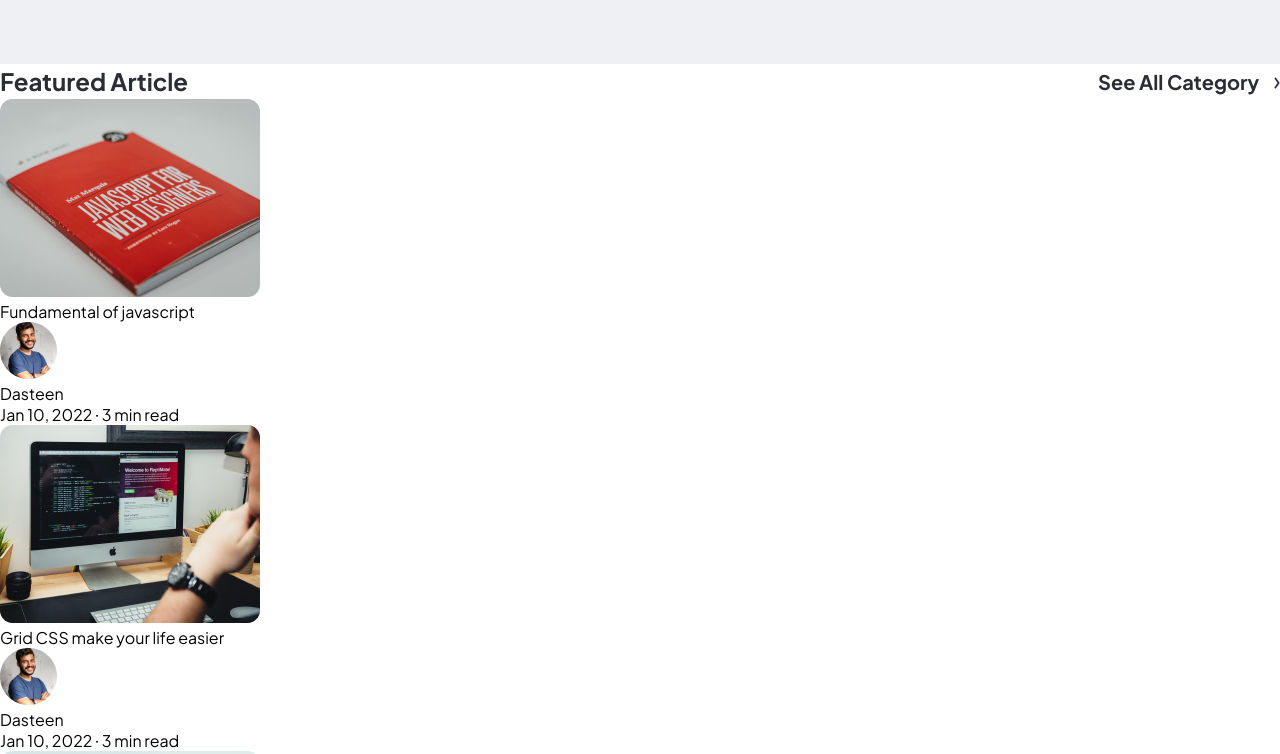
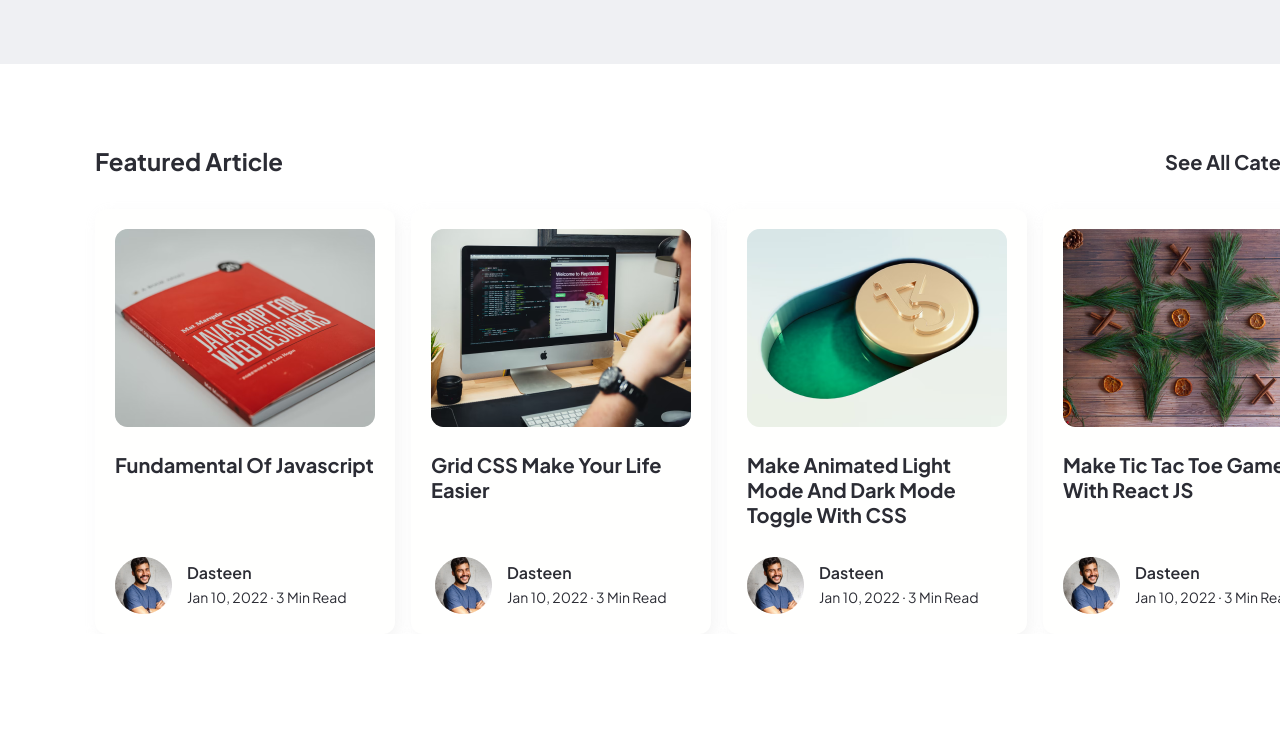
Before and after one commit to Tania-Luk/HTML-CSS, a plain HTML site: page Test work/TW.html in a window 1280 px wide. Shown: the part 1336-2090 px from the top of the page. After the commit the page ends 1970 px from the top, so only its background shows below. Drawn offline with Linux system fonts and the light colour scheme.

Commit message:
Змінила section Article-Posts в TW

```diff
--- a/Test work/Style.css
+++ b/Test work/Style.css
@@ -193,7 +193,6 @@ input[type="submit"]{
     padding: 2px 0 3px 0;
     justify-content: space-between;
     align-items: center;
-    gap: 810px;
 }
 .category p{
     color: #2B2C34;
@@ -267,3 +266,119 @@ input[type="submit"]{
 .React-JS{
     margin: 65px 92px 95px 30px;
 }
+.Article-Posts{
+    width: 1252px;
+    display: inline-flex;
+    flex-direction: column;
+    justify-content: flex-end;
+    align-items: center;
+    gap: 80px;
+    margin-left: 95px;
+}
+.Featured-Article{
+    display: flex;
+    width: 100%;
+    height: 490px;
+    flex-direction: column;
+    justify-content: center;
+    align-items: center;
+    gap: 30px;
+    margin-top: 80px;
+}
+.Posts{
+    width: 100%;
+    display: flex;
+    align-items: flex-start;
+    gap: 16px;
+    /*padding: 20px 20px;*/
+}
+.Post{
+    display: flex;
+    width: 300px;
+    height: 425px;
+    padding: 20px;
+    flex-direction: column;
+    justify-content: center;
+    align-items: center;
+    border-radius: 12px;
+    background:  #FFFFFE;
+    box-shadow: 4px 6px 13px 0 rgba(215, 215, 215, 0.25);
+}
+.img-title{
+    display: flex;
+    flex-direction: column;
+    justify-content: center;
+    /*align-items: flex-start;*/
+    gap: 25px;
+}
+.Post .title{
+    color: #2B2C34;
+    font-size: 20px;
+    font-style: normal;
+    font-weight: 700;
+    line-height: normal;
+    text-transform: capitalize;
+}
+.Author{
+    display: flex;
+    justify-content: center;
+    align-items: center;
+    gap: 15px;
+}
+.name-date{
+    display: flex;
+    flex-direction: column;
+    align-items: flex-start;
+    gap: 4.2px;
+}
+.name{
+    width: 73px;
+    height: 21px;
+    color: #2B2C34;
+    font-size: 16px;
+    font-style: normal;
+    font-weight: 600;
+    line-height: normal;
+}
+.date{
+    width: 184px;
+    height: 21px;
+    color: #2B2C34;
+    font-size: 14px;
+    font-style: normal;
+    font-weight: 400;
+    line-height: normal;
+    text-transform: capitalize;
+}
+.Frame-JS{
+    display: flex;
+    width: 260px;
+    flex-direction: column;
+    justify-content: center;
+    align-items: flex-start;
+    gap: 80px;
+}
+.Frame-Grid-CSS{
+    display: flex;
+    width: 260px;
+    flex-direction: column;
+    justify-content: center;
+    align-items: flex-end;
+    gap: 55px;
+}
+.Frame-CSS{
+    display: flex;
+    width: 260px;
+    flex-direction: column;
+    justify-content: center;
+    align-items: flex-start;
+    gap: 30px;
+}
+.Frame-React-JS{
+    display: flex;
+    width: 260px;
+    flex-direction: column;
+    justify-content: center;
+    align-items: flex-start;
+    gap: 55px;
+}
--- a/Test work/TW.html
+++ b/Test work/TW.html
@@ -136,7 +136,7 @@
         </div>
     </section>
 <section class="Article-Posts">
-    <div class="Featured Article">
+    <div class="Featured-Article">
         <div class="category">
             <p>Featured Article</p>
             <div class="href">
@@ -147,40 +147,64 @@
             </div>
         </div>
         <div class="Posts">
-            <div class="Post-JS">
+            <div class="Post">
+                <div class="Frame-JS">
+                    <div class="img-title">
                         <img src="img/Article_Image1.png" alt="Article_Image">
-                <p>Fundamental of javascript</p>
+                        <p class="title">Fundamental of javascript</p>
+                    </div>
                     <div class="Author">
                         <img src="img/Ellipse 80.png" alt="img-Author">
-                    <p>Dasteen</p>
-                    <p>Jan 10, 2022     ∙     3 min read</p>
+                        <div class="name-date">
+                            <p class="name">Dasteen</p>
+                            <p class="date">Jan 10, 2022     ∙     3 min read</p>
                         </div>
                     </div>
-            <div class="Post-Grid-CSS">
+                </div>
+            </div>
+            <div class="Post">
+                <div class="Frame-Grid-CSS">
+                    <div class="img-title">
                         <img src="img/Article_Image2.png" alt="Article_Image">
-                <p>Grid CSS make your life easier</p>
+                        <p class="title">Grid CSS make your life easier</p>
+                    </div>
                     <div class="Author">
                         <img src="img/Ellipse 80.png" alt="img-Author">
-                    <p>Dasteen</p>
-                    <p>Jan 10, 2022     ∙     3 min read</p>
+                        <div class="name-date">
+                            <p class="name">Dasteen</p>
+                            <p class="date">Jan 10, 2022     ∙     3 min read</p>
                         </div>
                     </div>
-            <div class="Post-CSS">
+                </div>
+            </div>
+            <div class="Post">
+                <div class="Frame-CSS">
+                    <div class="img-title">
                         <img src="img/Article_Image3.png" alt="Article_Image">
-                <p>Make animated light mode and dark mode toggle with CSS</p>
+                        <p class="title">Make animated light mode and dark mode toggle with CSS</p>
+                    </div>
                     <div class="Author">
                         <img src="img/Ellipse 80.png" alt="img-Author">
-                    <p>Dasteen</p>
-                    <p>Jan 10, 2022     ∙     3 min read</p>
+                        <div class="name-date">
+                            <p class="name">Dasteen</p>
+                            <p class="date">Jan 10, 2022     ∙     3 min read</p>
                         </div>
                     </div>
-            <div class="Post-React-JS">
+                </div>
+            </div>
+            <div class="Post">
+                <div class="Frame-React-JS">
+                    <div class="img-title">
                         <img src="img/Article_Image4.png" alt="Article_Image">
-                <p>Make tic tac toe games with react JS</p>
+                        <p class="title">Make tic tac toe games with react JS</p>
+                    </div>
                     <div class="Author">
                         <img src="img/Ellipse 80.png" alt="img-Author">
-                    <p>Dasteen</p>
-                <p>Jan 10, 2022     ∙     3 min read</p>
+                        <div class="name-date">
+                            <p class="name">Dasteen</p>
+                            <p class="date">Jan 10, 2022     ∙     3 min read</p>
+                        </div>
+                    </div>
                 </div>
             </div>
         </div>
```
Lines whose indentation alone changed are shown as unchanged.
